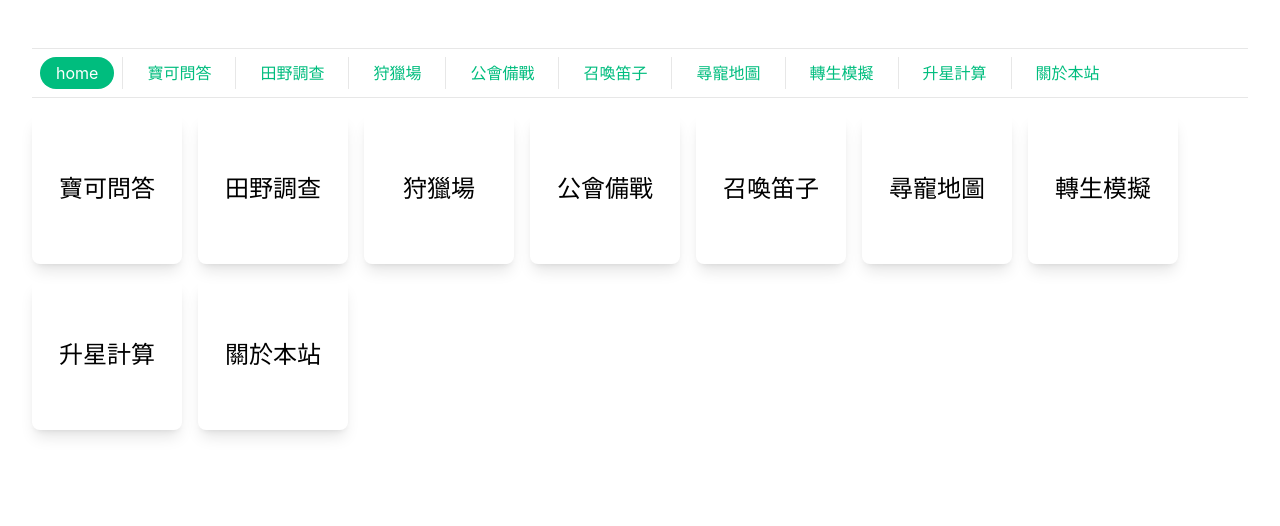
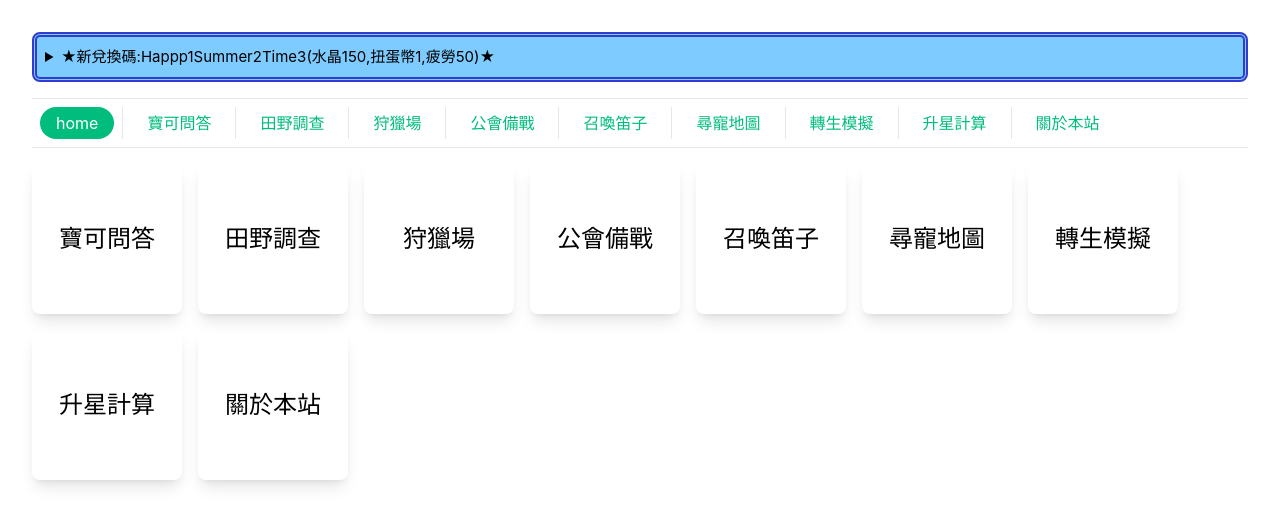
Before and after one commit to tom00502/pokemon-adventurer, a Vue app: page / in a window 1280 px wide. Shown: the top 526 px of the page. Built offline with nearby package versions, Linux system fonts and the light colour scheme; no server answers.

Commit message:
update data

```diff
--- a/src/App.vue
+++ b/src/App.vue
@@ -31,10 +31,12 @@ onMounted(() => {
   </header>
 
   <RouterView /> -->
-    <!-- <div class="bulletin">
+    <div class="bulletin">
         <details>
-            <summary>★官方周末活動★</summary>
-            <ul>
+            <summary>
+                ★新兌換碼:Happp1Summer2Time3(水晶150,扭蛋幣1,疲勞50)★
+            </summary>
+            <!-- <ul>
                 <li>劍蘭掉落 7/23~7/24 官方擺爛中...= =, 目前不會掉落</li>
                 <li>精靈占星 7/22~7/24</li>
                 <li>翻翻樂 7/22~7/24</li>
@@ -45,9 +47,9 @@ onMounted(() => {
                 </li>
                 <li>大暑超級返利 7/23</li>
                 <li>夏日特賣 7/23~7/24</li>
-            </ul>
+            </ul> -->
         </details>
-    </div> -->
+    </div>
     <header>
         <nav>
             <div v-for="route in routers" :key="route.name">
```
